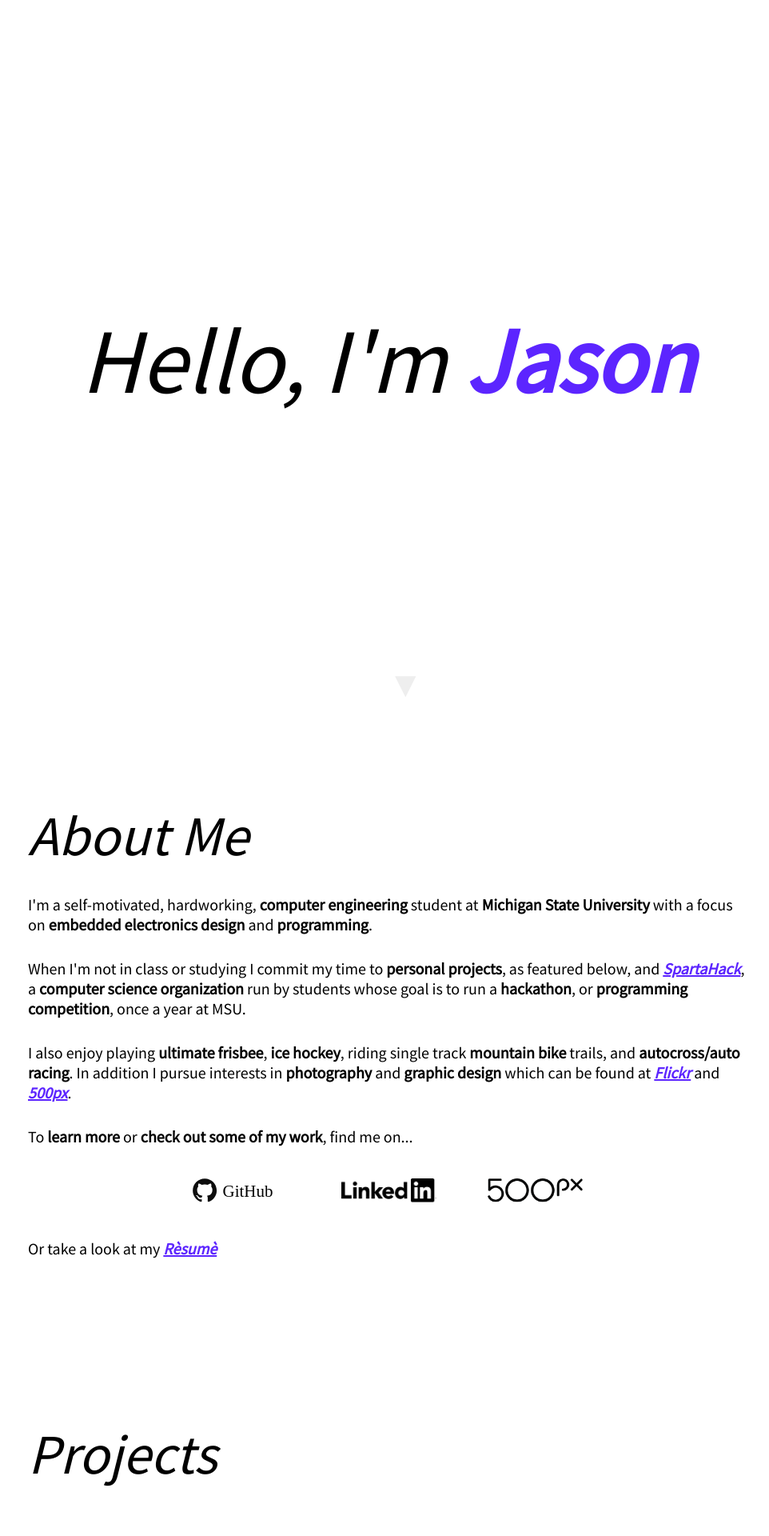
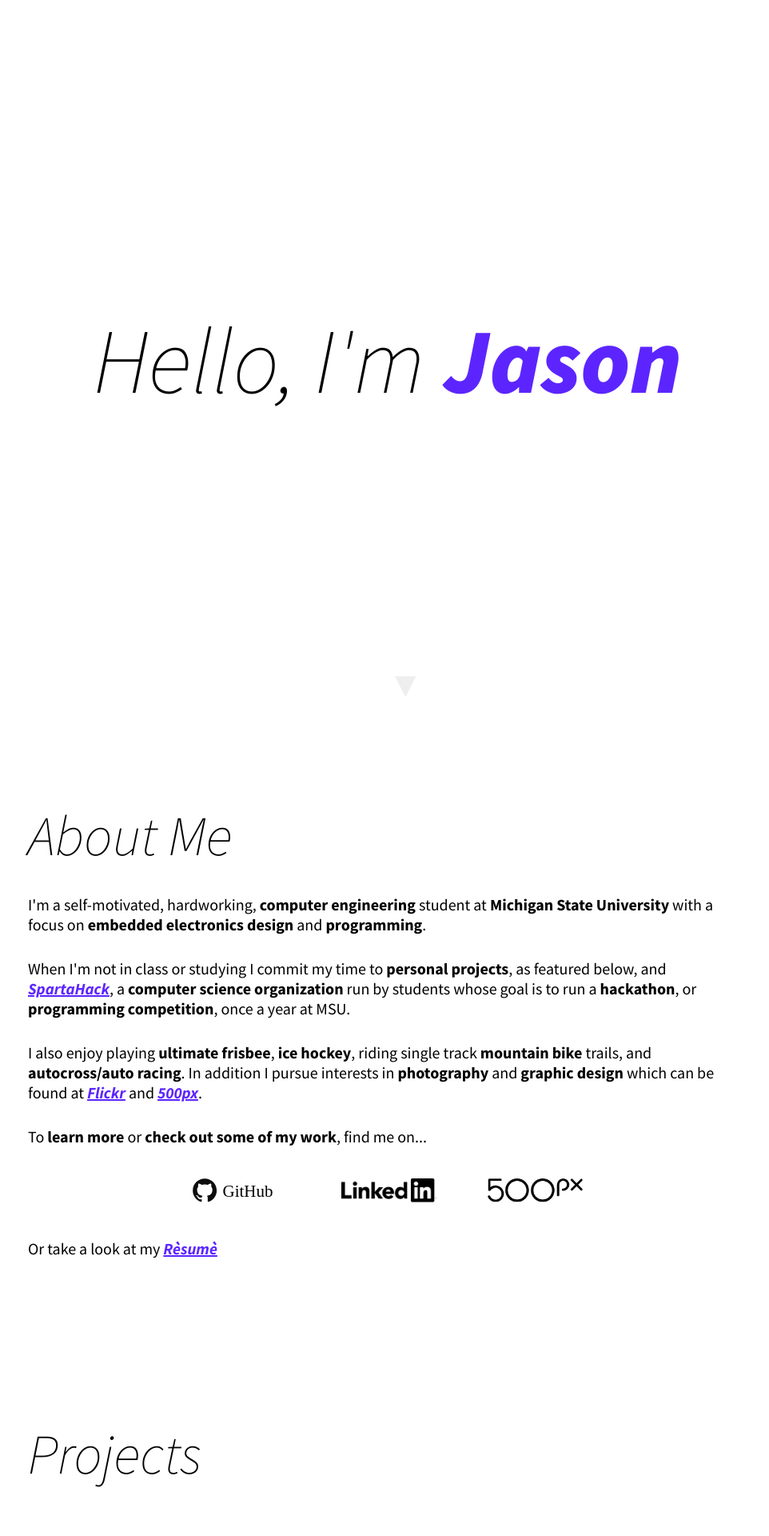
Before and after one commit to SuperUser320/superuser320.github.io, a Jekyll site: the page built from index.html, in a window 1280 px wide. Shown: the top 1920 px of the page at 80% size, without its empty margins (155-1117 px from the left). Built offline with Jekyll 4.4.1, drawn with Linux system fonts in a browser that asks for light colours; nearby versions of some CDN libraries; grey boxes are pictures that could not be loaded.

Commit message:
Fixed fonts

```diff
--- a/_includes/dochead.html
+++ b/_includes/dochead.html
@@ -3,6 +3,5 @@
 <head>
     <title>{{ page.title }}</title>
     <link rel="stylesheet" href="/css/styles.css">
-    <link href='https://fonts.googleapis.com/css?family=Raleway|Source+Sans+Pro' rel='stylesheet' type='text/css'>
     <script src="//ajax.googleapis.com/ajax/libs/jquery/2.1.1/jquery.min.js"></script>
 </head>
--- /dev/null
+++ b/_scss/fonts.scss
@@ -0,0 +1 @@
+@import url(https://fonts.googleapis.com/css?family=Source+Sans+Pro:400,300italic,300,200,200italic,400italic,700,700italic,900,900italic);
--- a/css/styles.scss
+++ b/css/styles.scss
@@ -7,6 +7,7 @@
 ***************************************/
 
 @import "normalize";
+@import "fonts";
 
 /**************************************
        SCSS Variable Declarations
@@ -39,6 +40,7 @@ $paragraph-size:            20px;
 $mobile:                    5vmin;
 
 /* Font Weights */
+$intro-bold:                900;
 $bold:                      700;
 $normal:                    400;
 $light:                     100;
@@ -209,7 +211,7 @@ strong, bold {
     }
 
     strong {
-        font-weight: 700;
+        font-weight: $intro-bold;
         font-family: $intro-font;
         color: $accent-color;
     }
```
